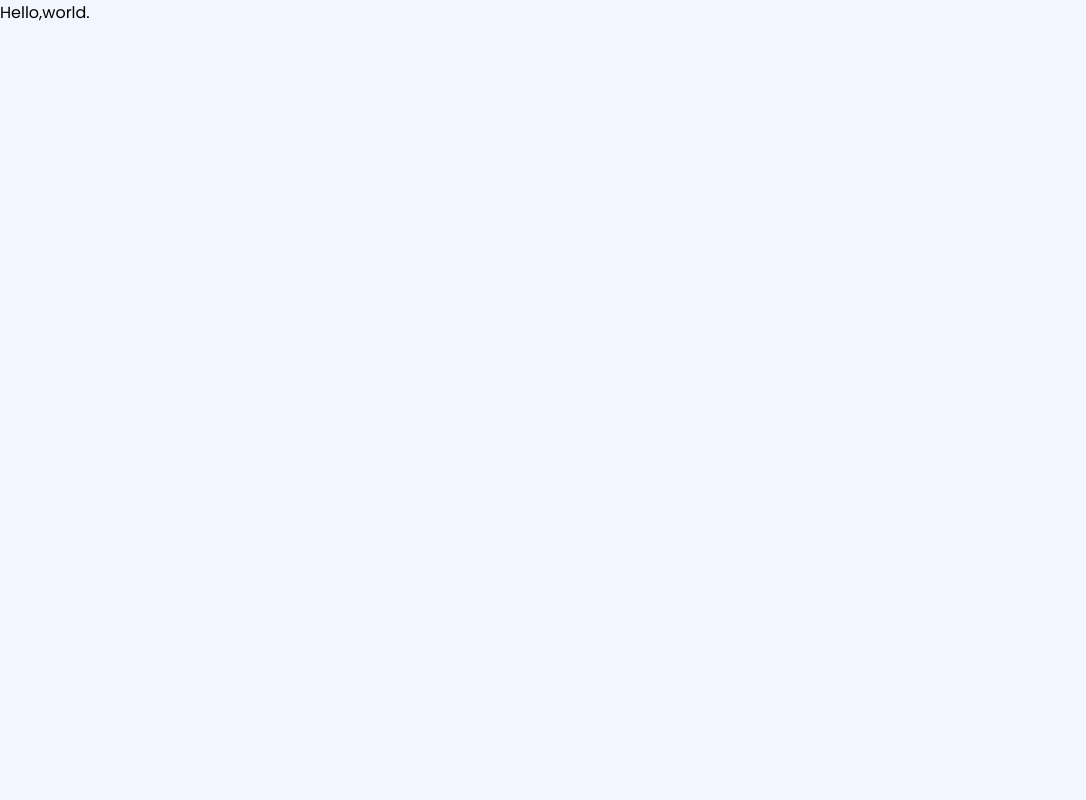
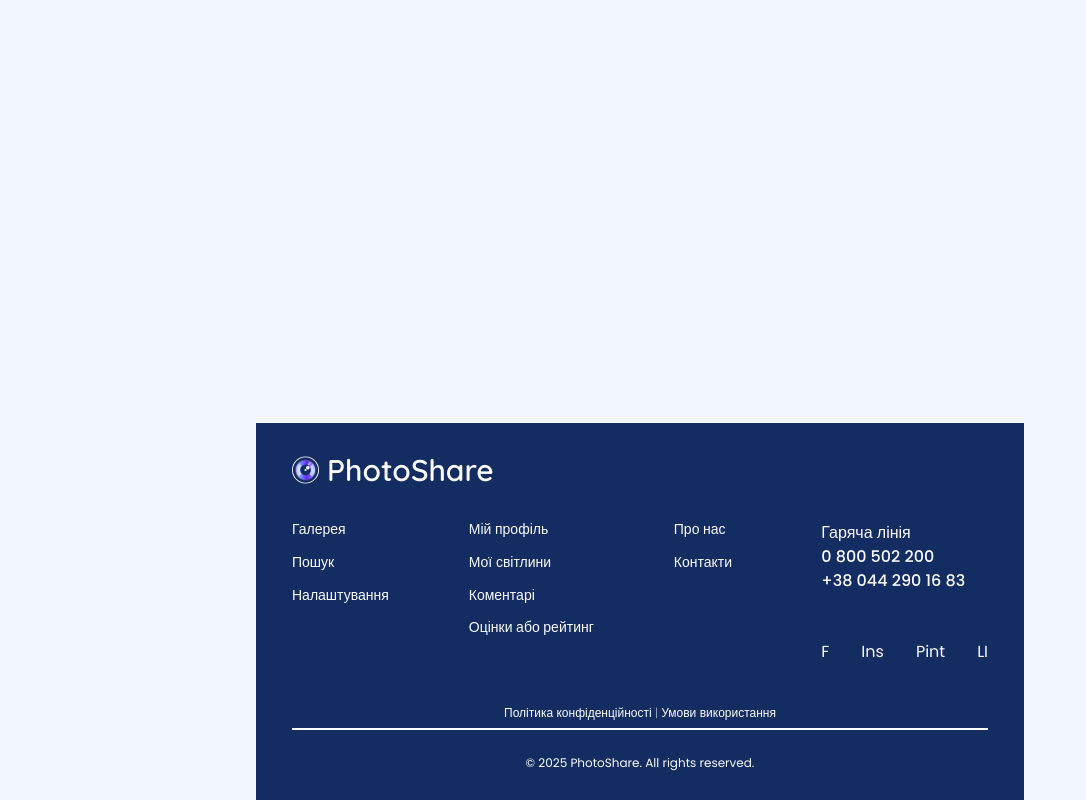
Before and after one commit to GoIT-Python-Web/Front-end-Python-Web-PhotoShare, a React (Vite) app: page / in a window 1280 px wide. Shown: the whole page, without its empty margins (0-1086 px from the left). Built offline with nearby package versions, Linux system fonts and the light colour scheme; a web font is replaced by a local one.

Commit message:
added footer

```diff
--- a/src/App.jsx
+++ b/src/App.jsx
@@ -1,5 +1,12 @@
 import "./index.css";
+import Layout from "./Layout";
+
+// export default function App() {
+//   return <>Hello,world.</>;
+// }
 
 export default function App() {
-  return <>Hello,world.</>;
+  return <>
+  <Layout/>
+  </>;
 }
--- a/src/Layout.jsx
+++ b/src/Layout.jsx
@@ -1,11 +1,14 @@
 import { Suspense } from "react";
+import Footer from "./components/Footer/Footer";
 
 const Layout = ({ children }) => {
   return (
-    <div>
+    <div className="wrapper">
       {/* <Header /> */}
-      <Suspense fallback={null}>{children}</Suspense>
-      {/* <Footer /> */}
+      <main className="content">
+        <Suspense fallback={null}>{children}</Suspense>
+      </main>
+      <Footer />
     </div>
   );
 };
--- /dev/null
+++ b/src/components/Footer/Footer.jsx
@@ -0,0 +1,100 @@
+import css from "./Footer.module.css";
+
+const Footer = () => {
+  return (
+    <div className={`${css.container} ${css.footer}`}>
+
+      <div className={css.up}>
+
+        <a href="/" className={css.footerLogo}>
+          <img src="/favicon.svg" alt="Logo" />
+          <span className={css.footerLogoText}>PhotoShare</span>
+        </a>
+
+        <div className={css.wrapLinks}>
+          <nav className={css.links}>
+            <a href="/gallery" className={css.link}>
+              Галерея
+            </a>
+            <a href="/search" className={css.link}>
+              Пошук
+            </a>
+            <a href="/settings" className={css.link}>
+              Налаштування
+            </a>
+          </nav>
+          <div className={css.links}>
+            <a href="/profile" className={css.link}>
+              Мій профіль
+            </a>
+            <a href="/photos" className={css.link}>
+              Мої світлини
+            </a>
+            <a href="/comments" className={css.link}>
+              Коментарі
+            </a>
+            <a href="/ratings" className={css.link}>
+              Оцінки або рейтинг
+            </a>
+          </div>
+          <div className={css.links}>
+            <a href="/about" className={css.link}>
+              Про нас
+            </a>
+            <a href="/contacts" className={css.link}>
+              Контакти
+            </a>
+          </div>
+        </div>
+
+        <div className={css.contacts}>
+          <h4 className={css.text}>Гаряча лінія</h4>
+          <a href="tel:0800502200" className={css.number}>
+            0 800 502 200
+          </a>
+          <a href="tel:+380442901683" className={css.number}>
+            +38 044 290 16 83
+          </a>
+          <ul className={css.socialList}>
+            <li>
+              <a href="https://facebook.com" className={css.socialLink}>
+                F
+              </a>
+            </li>
+            <li>
+              <a href="https://instagram.com" className={css.socialLink}>
+                Ins
+              </a>
+            </li>
+            <li>
+              <a href="https://pinterest.com" className={css.socialLink}>
+                Pint
+              </a>
+            </li>
+            <li>
+              <a href="https://linkedin.com" className={css.socialLink}>
+                LI
+              </a>
+            </li>
+          </ul>
+        </div>
+      </div>
+
+      <div className={css.down}>
+        <div className={css.wrapPrivacy}>
+          <a href="/privacy-policy" className={css.privacy}>
+            Політика конфіденційності
+          </a>
+          <span className="text-gray-400">&nbsp;|&nbsp;</span>
+          <a href="/terms-of-use" className={css.privacy}>
+            Умови використання
+          </a>
+        </div>
+        <hr className={css.line}/>
+        <p className={css.rights}>© 2025 PhotoShare. All rights reserved.</p>
+      </div>
+    </div>
+  );
+};
+
+export default Footer;
--- /dev/null
+++ b/src/components/Footer/Footer.module.css
@@ -0,0 +1,133 @@
+.footer {
+  width: 100%;
+  background: var(--header-footer);
+  max-width: 360px;
+  padding: 16px 16px 32px 16px;
+  margin: 0 auto;
+  color: var(--additional-text);
+}
+
+.up {
+  display: flex;
+  flex-direction: column;
+  margin-bottom: 32px;
+}
+.footerLogo {
+  display: flex;
+  align-items: center;
+  gap: 8px;
+  margin-right: 110px;
+  margin-bottom: 32px;
+  text-decoration: none;
+  color: var(--additional-text);
+}
+.footerLogoText {
+  font-family: var(--third-family);
+  font-weight: 600;
+  font-size: 30px;
+}
+
+.wrapLinks {
+  display: flex;
+  gap: 80px;
+}
+.links {
+  display: flex;
+  flex-direction: column;
+  gap: 16px;
+  font-family: var(--font-family);
+  font-weight: 500;
+  font-size: 14px;
+  line-height: 120%;
+}
+.links a {
+  text-decoration: none;
+  color: var(--additional-text);
+}
+.links a:hover {
+  text-decoration: underline;
+}
+
+.contacts {
+  display: flex;
+  flex-direction: column;
+  font-family: var(--font-family);
+  font-weight: 500;
+  font-size: 16px;
+  line-height: 150%;
+  margin-left: auto;
+}
+.contacts a {
+  text-decoration: none;
+  color: var(--additional-text);
+}
+.contacts a:hover {
+  text-decoration: underline;
+}
+.socialList {
+  display: flex;
+  margin-top: 47px;
+  gap: 32px;
+}
+
+.down {
+  display: flex;
+  flex-direction: column;
+  align-items: center;
+  font-family: var(--font-family);
+  font-weight: 500;
+  font-size: 14px;
+  line-height: 120%;
+}
+.line {
+  border: 0.4px solid var(--additional-text);
+  width: 328px;
+  height: 0px;
+  margin-bottom: 16px;
+}
+.wrapPrivacy a {
+  text-decoration: none;
+  color: var(--additional-text);
+}
+.wrapPrivacy a:hover {
+  text-decoration: underline;
+}
+
+@media screen and (min-width: 375px) {
+}
+@media screen and (min-width: 768px) {
+  .footer {
+    max-width: 768px;
+    padding: 28px 36px;
+  }
+  .up {
+    flex-direction: row;
+    flex-wrap: wrap;
+    justify-content: space-between;
+    align-items: flex-start;
+    margin-bottom: 40px;
+  }
+  .down {
+    font-weight: 275;
+    font-size: 12px;
+    line-height: 150%;
+  }
+  .line {
+    width: 696px;
+    margin-bottom: 24px;
+  }
+}
+@media screen and (min-width: 1440px) {
+  .footer {
+    max-width: 1440px;
+    padding: 47px 80px 29px 88px;
+  }
+  .up {
+    flex-direction: row;
+    margin-bottom: 74px;
+  }
+
+  .line {
+    width: 1074px;
+  }
+}
--- a/src/index.css
+++ b/src/index.css
@@ -28,6 +28,7 @@
 /* RESET STYLES */
 
 html {
+  height: 100%;
   box-sizing: border-box;
 }
 
@@ -70,6 +71,21 @@ body {
   background-color: var(--background);
   font-family: var(--font-family);
 }
+#root {
+  display: flex;
+  flex-direction: column;
+  min-height: 100vh;
+}
+
+.wrapper {
+  display: flex;
+  flex-direction: column;
+  flex: 1;
+}
+
+.content {
+  flex: 1;
+}
 
 .container {
   width: 360px;
```
